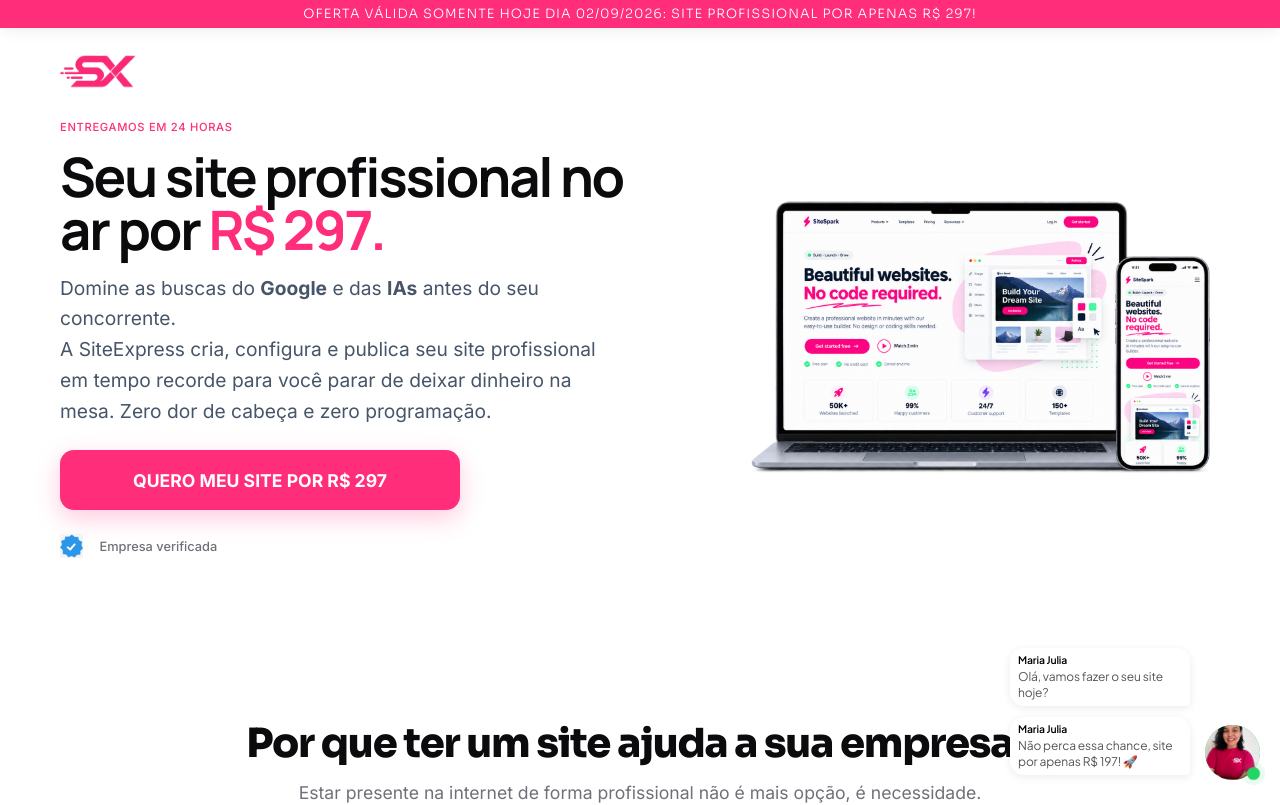
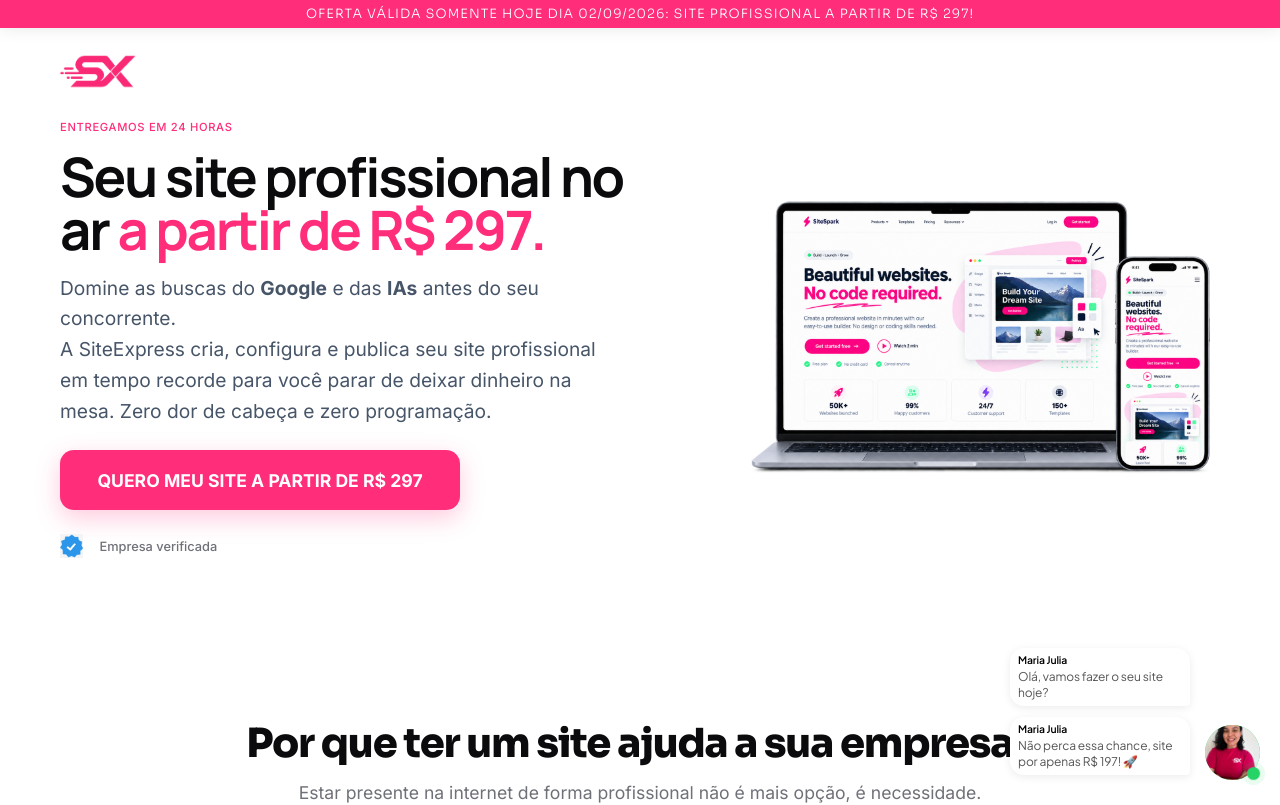
Before and after one commit to t0non/siteexpressbrasil, a Next.js app: page / in a window 1280 px wide. Shown: the top 805 px of the page. Built offline with nearby package versions, Linux system fonts and the light colour scheme.

Commit message:
Troca todos os precos para 'a partir de R$ 297'

```diff
--- a/src/app/page.tsx
+++ b/src/app/page.tsx
@@ -71,7 +71,7 @@
         <div className={styles.stickyBanner}>
           <div className="container">
             <p className={styles.stickyBannerText}>
-              OFERTA VÁLIDA SOMENTE HOJE DIA {todayDate}: SITE PROFISSIONAL POR APENAS R$ 297!
+              OFERTA VÁLIDA SOMENTE HOJE DIA {todayDate}: SITE PROFISSIONAL A PARTIR DE R$ 297!
             </p>
           </div>
         </div>
@@ -94,7 +94,7 @@
             </div>
 
             <h1 className={styles.headline}>
-              Seu site profissional no ar por <span className={styles.highlightPink}>R$ 297.</span>
+              Seu site profissional no ar <span className={styles.highlightPink}>a partir de R$ 297.</span>
             </h1>
 
             <p className={styles.subheadline}>
@@ -107,7 +107,7 @@
                 className={`${styles.ctaButton} ${styles.ctaLarge}`}
                 onClick={() => handleWhatsAppClick('hero')}
               >
-                QUERO MEU SITE POR R$ 297
+                QUERO MEU SITE A PARTIR DE R$ 297
               </button>
               <div className={styles.verifiedBadge}>
                 <Image src="/verificado.jpg" alt="Empresa Verificada" width={24} height={24} className={styles.verifiedImage} />
@@ -216,6 +216,7 @@
 
             <div className={styles.pricingFinal}>
               <div className={styles.offerBadge}>HOJE NA SITEEXPRESS</div>
+              <span style={{ fontSize: '1.2rem', fontWeight: 600, color: 'var(--color-gray)' }}>A partir de</span>
               <h2 className={styles.offerPrice}>R$ 297</h2>
               <p className={styles.offerCondition}>Pagamento único.</p>
             </div>
@@ -255,7 +256,7 @@
                   <option value="Outro">Outro (Sistema, App, etc)</option>
                 </select>
                 <button type="submit" className={`${styles.ctaButton} ${styles.ctaSolidPink} ${styles.ctaFullWidth}`}>
-                  QUERO APROVEITAR POR R$ 297 ➔
+                  QUERO APROVEITAR A PARTIR DE R$ 297 ➔
                 </button>
               </form>
             </div>
@@ -376,7 +377,7 @@
                 <option value="Outro">Outro (Sistema, App, etc)</option>
               </select>
               <button type="submit" className={`${styles.ctaButton} ${styles.ctaGiant} ${styles.ctaSolidPink} ${styles.ctaFullWidth}`}>
-                QUERO MEU SITE POR R$ 297 ➔
+                QUERO MEU SITE A PARTIR DE R$ 297 ➔
               </button>
             </form>
           </div>
@@ -389,7 +390,7 @@
           <div className={styles.faqList}>
             <details className={styles.faqItem}>
               <summary className={styles.faqQuestion}>Tem mensalidade?</summary>
-              <div className={styles.faqAnswer}>Não. O investimento para criação do site é de R$297. O único custo externo obrigatório é o domínio, que custa aproximadamente R$39,99 por ano.</div>
+              <div className={styles.faqAnswer}>Não. O investimento para criação do site é a partir de R$ 297. O único custo externo obrigatório é o domínio, que custa aproximadamente R$39,99 por ano.</div>
             </details>
             <details className={styles.faqItem}>
               <summary className={styles.faqQuestion}>Quanto tempo leva?</summary>
@@ -437,7 +438,7 @@
           className={`${styles.ctaButton} ${styles.ctaFullWidth}`}
           onClick={() => handleWhatsAppClick('sticky')}
         >
-          QUERO MEU SITE POR R$297
+          QUERO MEU SITE A PARTIR DE R$ 297
         </button>
       </div>
 
```
